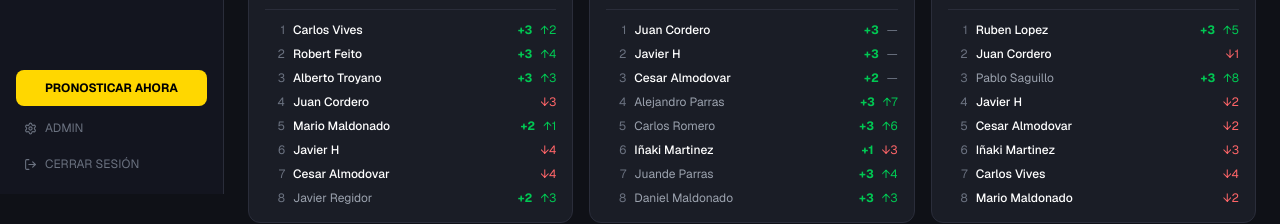
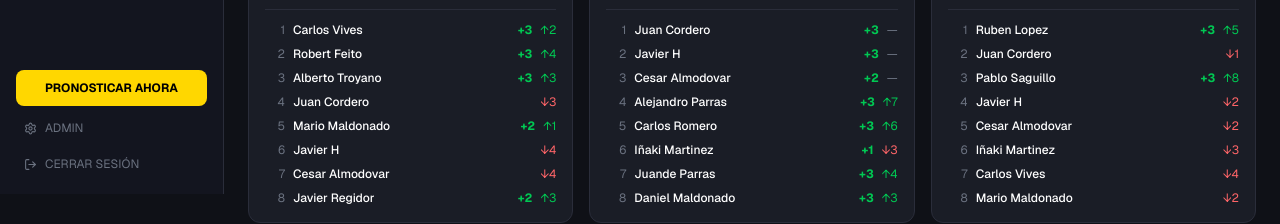
Before and after one commit to inigomp/porra-mundial-2026, a Next.js app: page /directo in a window 1280 px wide. Shown: the part 606-830 px from the top of the page. Built offline with nearby package versions, Linux system fonts and the light colour scheme; no server answers.

Commit message:
fix: all names white in live scenario rankings

```diff
--- a/src/app/(app)/directo/page.tsx
+++ b/src/app/(app)/directo/page.tsx
@@ -284,7 +284,6 @@ export default async function DirectoPage() {
     })
   );
   const baseStandings = buildLeaderboard(baseBreakdowns, baseFixtures);
-  const top10Ids = new Set(baseStandings.slice(0, 10).map((e) => e.participantId));
 
   // 8. Scenario simulations (prediction-only — GK/killer shown separately)
   type ScenarioResult = {
@@ -660,13 +659,7 @@ export default async function DirectoPage() {
                             <span className="text-[#6b7280] text-xs w-5 text-right font-mono shrink-0">
                               {e.projectedRank}
                             </span>
-                            <span
-                              className={`text-xs flex-1 truncate ${
-                                top10Ids.has(e.participantId)
-                                  ? "text-white font-medium"
-                                  : "text-[#9ca3af]"
-                              }`}
-                            >
+                            <span className="text-white font-medium text-xs flex-1 truncate">
                               {e.participantName.split(" ").slice(0, 2).join(" ")}
                             </span>
                             {e.pointsDelta > 0 && (
```
